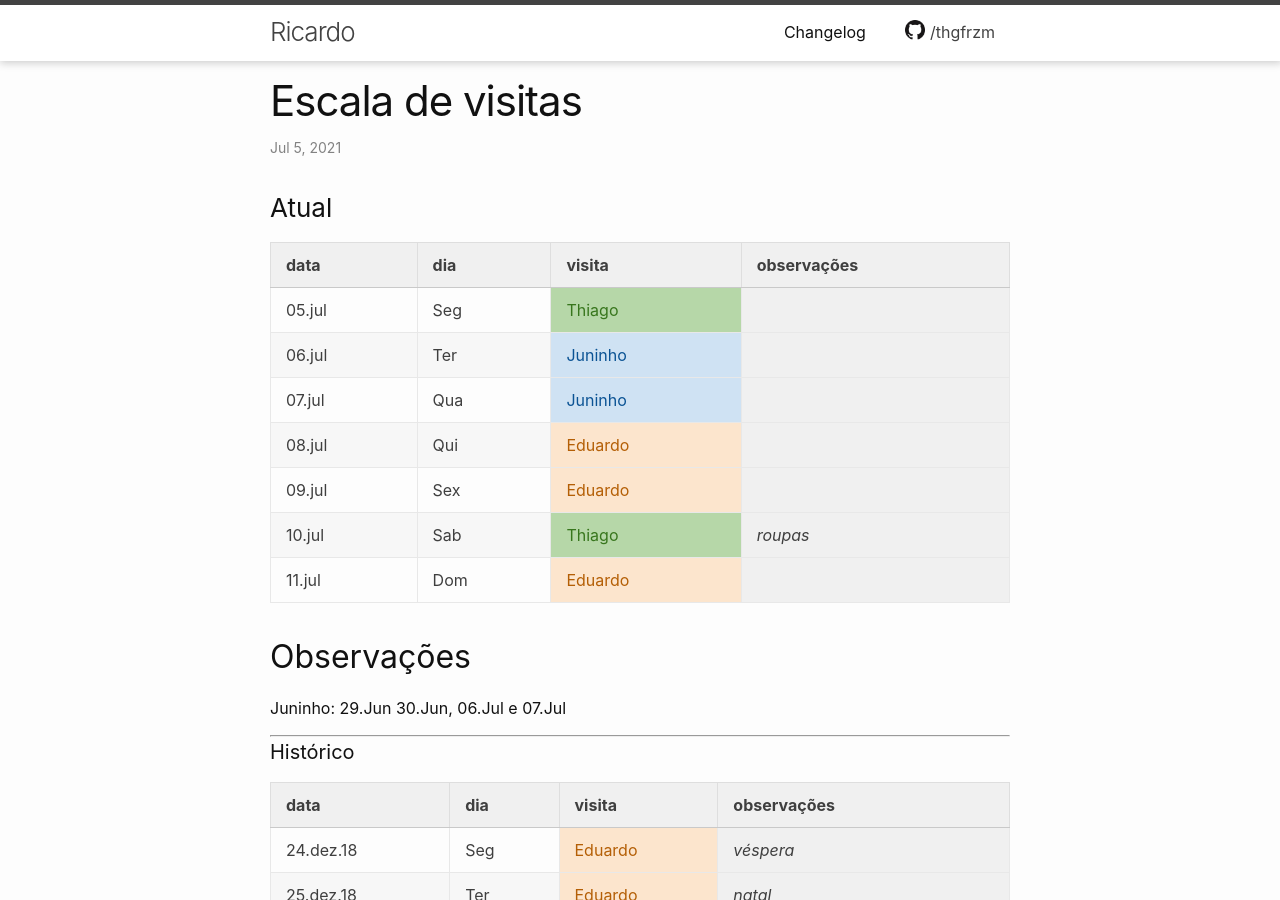
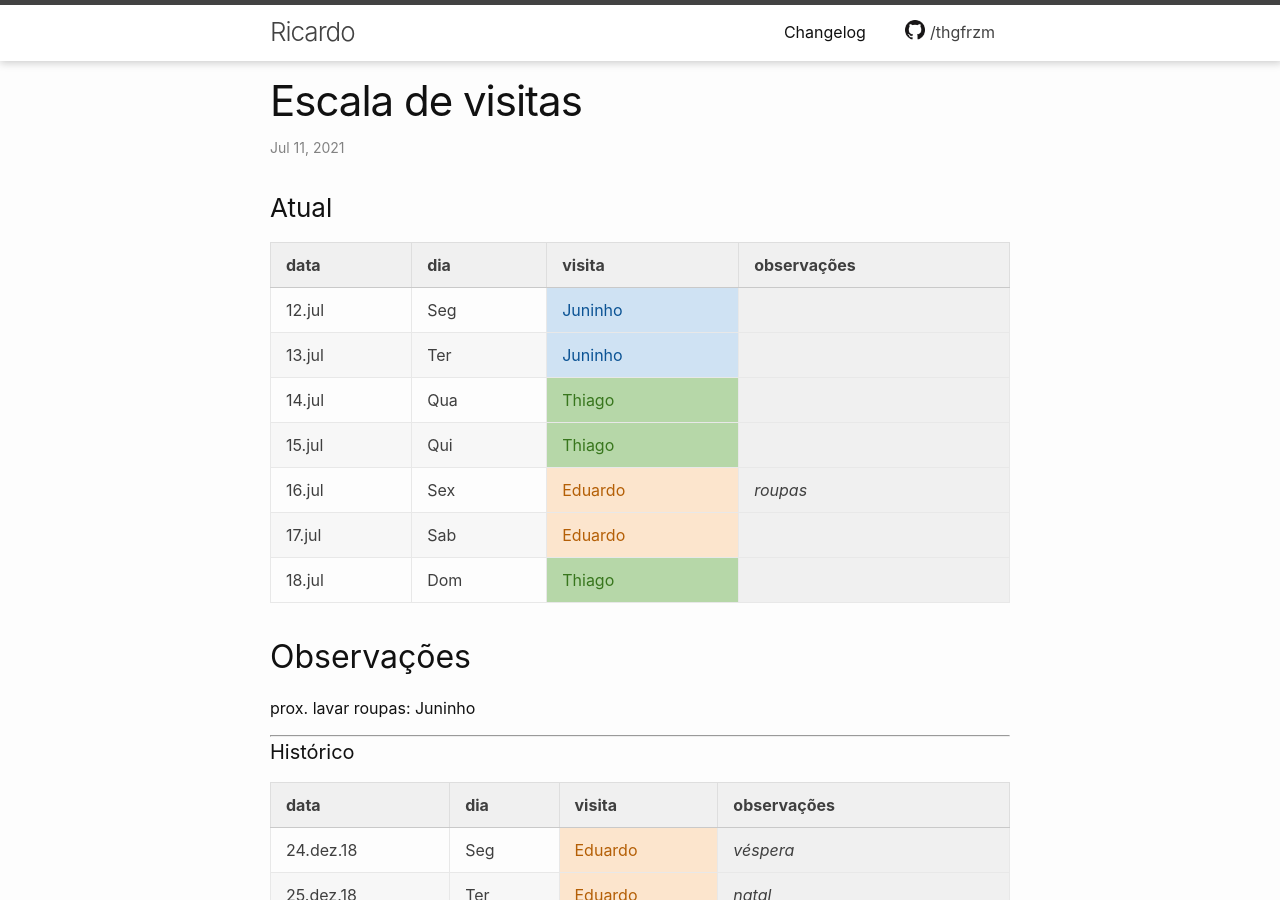
Before and after one commit to thgfrzm/ricardo, a Jekyll site: the page built from _posts/2018-12-23-escala-visitas.markdown, in a window 1280 px wide and 900 px high. Built offline with Jekyll 4.4.1, drawn with Linux system fonts in a browser that asks for light colours; some of the changed text lies outside the part shown.

Commit message:
Update 2018-12-23-escala-visitas.markdown

```diff
--- a/_posts/2018-12-23-escala-visitas.markdown
+++ b/_posts/2018-12-23-escala-visitas.markdown
@@ -1,7 +1,7 @@
 ---
 layout: post
 title:  "Escala de visitas"
-date:   2021-07-05 01:30:00 -0300
+date:   2021-07-11 16:00:00 -0300
 categories: agenda
 ---
 <!--
@@ -15,17 +15,18 @@
 
 | data   | dia | visita  | observações |
 | ------ | --- | ------- | ----------- |
-| 05.jul | Seg | Thiago  |             |
-| 06.jul | Ter | Juninho |             |
-| 07.jul | Qua | Juninho |             |
-| 08.jul | Qui | Eduardo |             |
-| 09.jul | Sex | Eduardo |             |
-| 10.jul | Sab | Thiago  | _roupas_    |
-| 11.jul | Dom | Eduardo |             |
+| 12.jul | Seg | Juninho |             |
+| 13.jul | Ter | Juninho |             |
+| 14.jul | Qua | Thiago  |             |
+| 15.jul | Qui | Thiago  |             |
+| 16.jul | Sex | Eduardo | _roupas_    |
+| 17.jul | Sab | Eduardo |             |
+| 18.jul | Dom | Thiago  |             |
 
 ## Observações
 
-Juninho: 29.Jun 30.Jun, 06.Jul e 07.Jul
+
+prox. lavar roupas: Juninho
 
 ---
 
@@ -957,3 +958,10 @@
 | 02.jul    | Sex | Eduardo     | _roupas_            |
 | 03.jul    | Sab | Thiago      |                     |
 | 04.jul    | Dom | Thiago      |                     |
+| 05.jul    | Seg | Thiago      |                     |
+| 06.jul    | Ter | Juninho     |                     |
+| 07.jul    | Qua | Juninho     |                     |
+| 08.jul    | Qui | Eduardo     |                     |
+| 09.jul    | Sex | Eduardo     |                     |
+| 10.jul    | Sab | Thiago      | _roupas_            |
+| 11.jul    | Dom | Eduardo     |                     |
```
